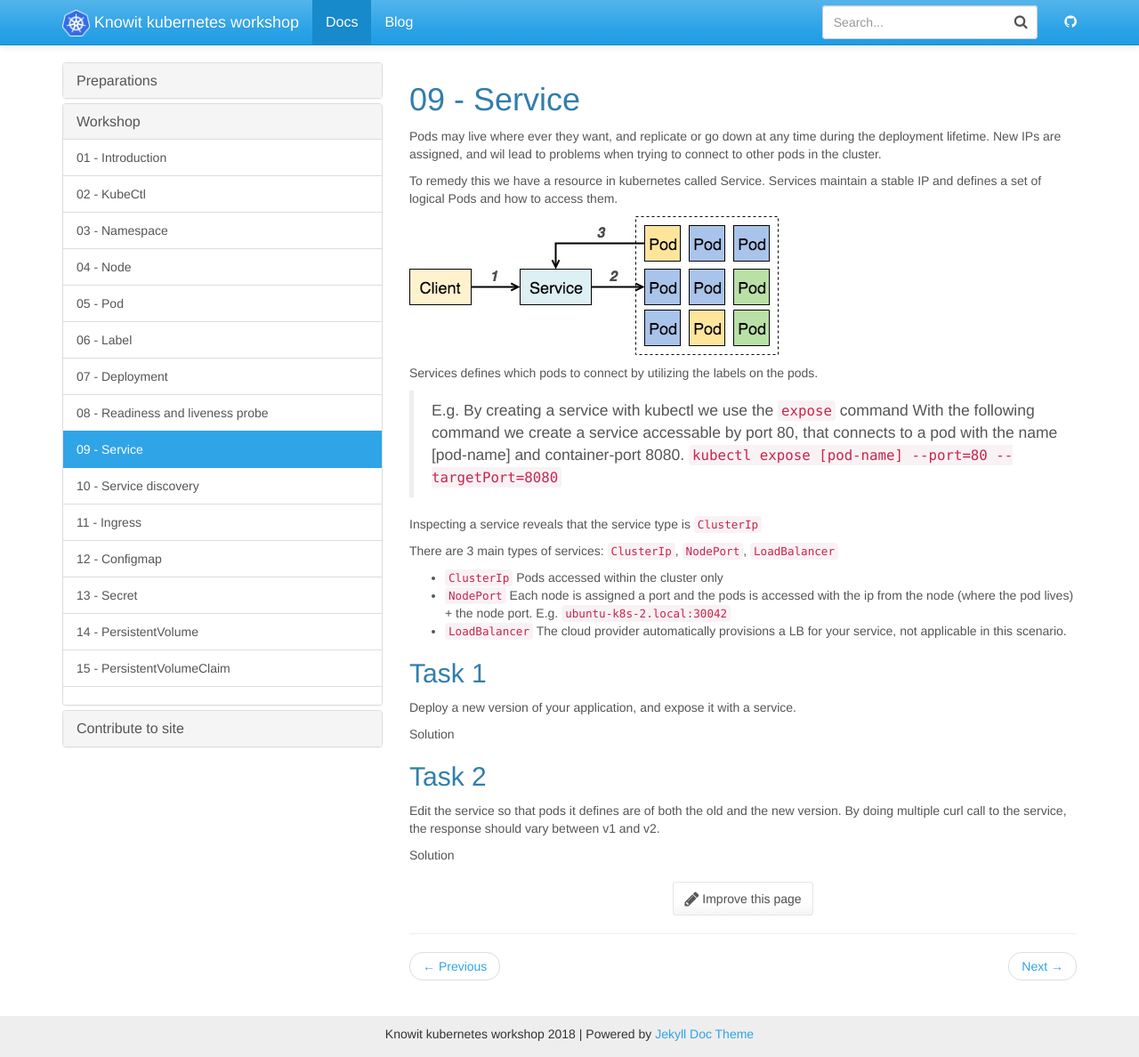
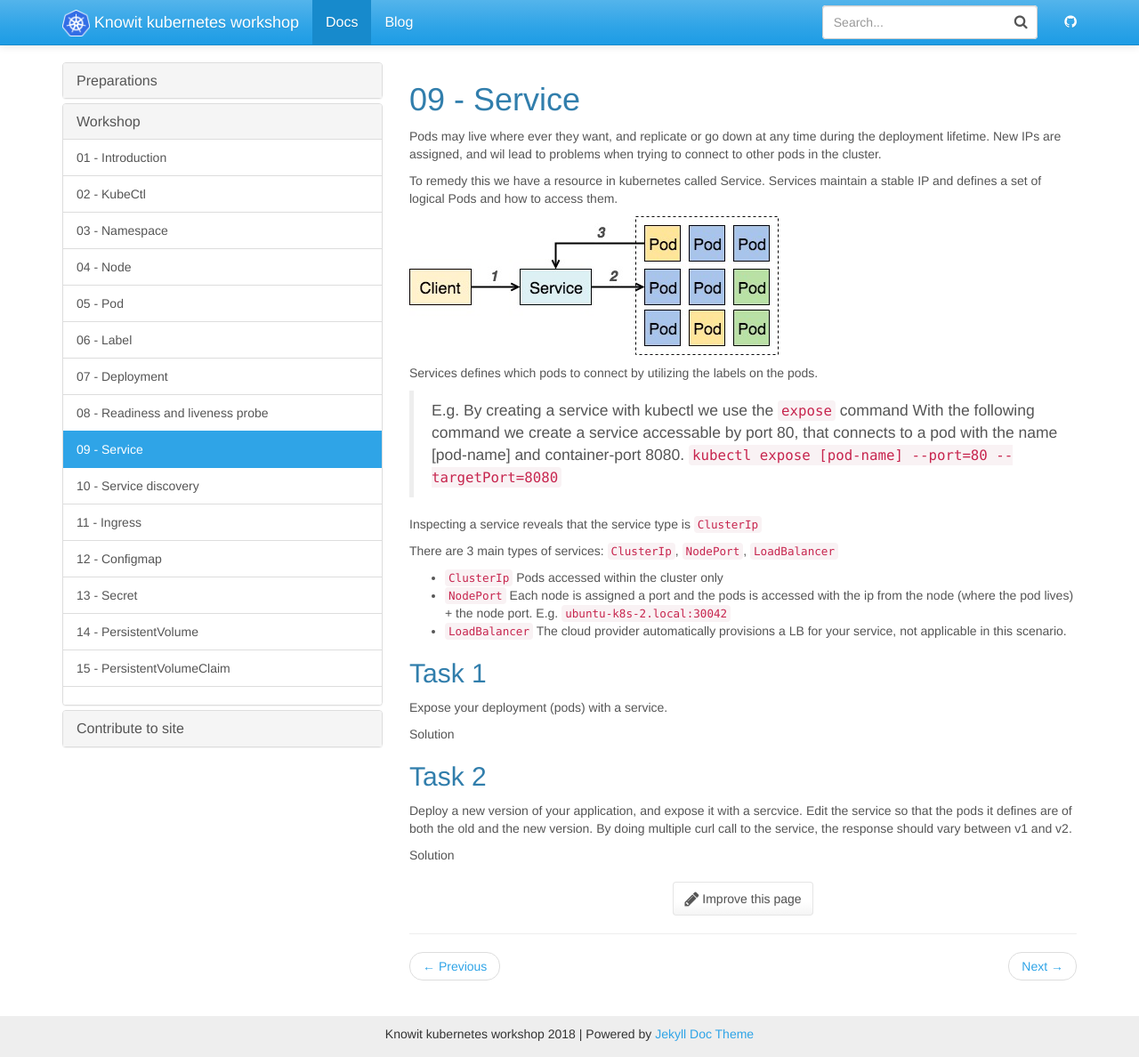
Before and after one commit to knowit/kubernetes-workshop, a Jekyll site: the page built from docs/_docs/workshop/09-service.md, in a window 1280 px wide and 1188 px high. Shown: the whole window at 89% size. Built offline with Jekyll 4.4.1, drawn with Linux system fonts in a browser that asks for light colours; nearby versions of some CDN libraries.

Commit message:
09 service with tasks

```diff
--- a/docs/_docs/workshop/09-service.md
+++ b/docs/_docs/workshop/09-service.md
@@ -30,13 +30,13 @@ not applicable in this scenario.
 
 ## Task 1
 
-Deploy a new version of your application, and expose it with a service.
+Expose your deployment (pods) with a service.
 
 <details>
  <summary>Solution</summary>
  <div markdown="1">
 
-### Solution 2: kubectl describe node
+### Solution 1: Just do it
 
 - Change the version labels in the deployment file
 - kubectl deploy ..
@@ -46,9 +46,10 @@ Deploy a new version of your application, and expose it with a service.
 </details>
 
 ## Task 2
+Deploy a new version of your application, and expose it with a sercvice.
+Edit the service so that the pods it defines are of both the old and the new version.
+By doing multiple curl call to the service, the response should vary between v1 and v2.
 
-Edit the service so that pods it defines are of both the old and the new version.
-By doing multiple curl call to the service, the response should vary between v1 and v2.
 <details>
  <summary>Solution</summary>
  <div markdown="1">
```
